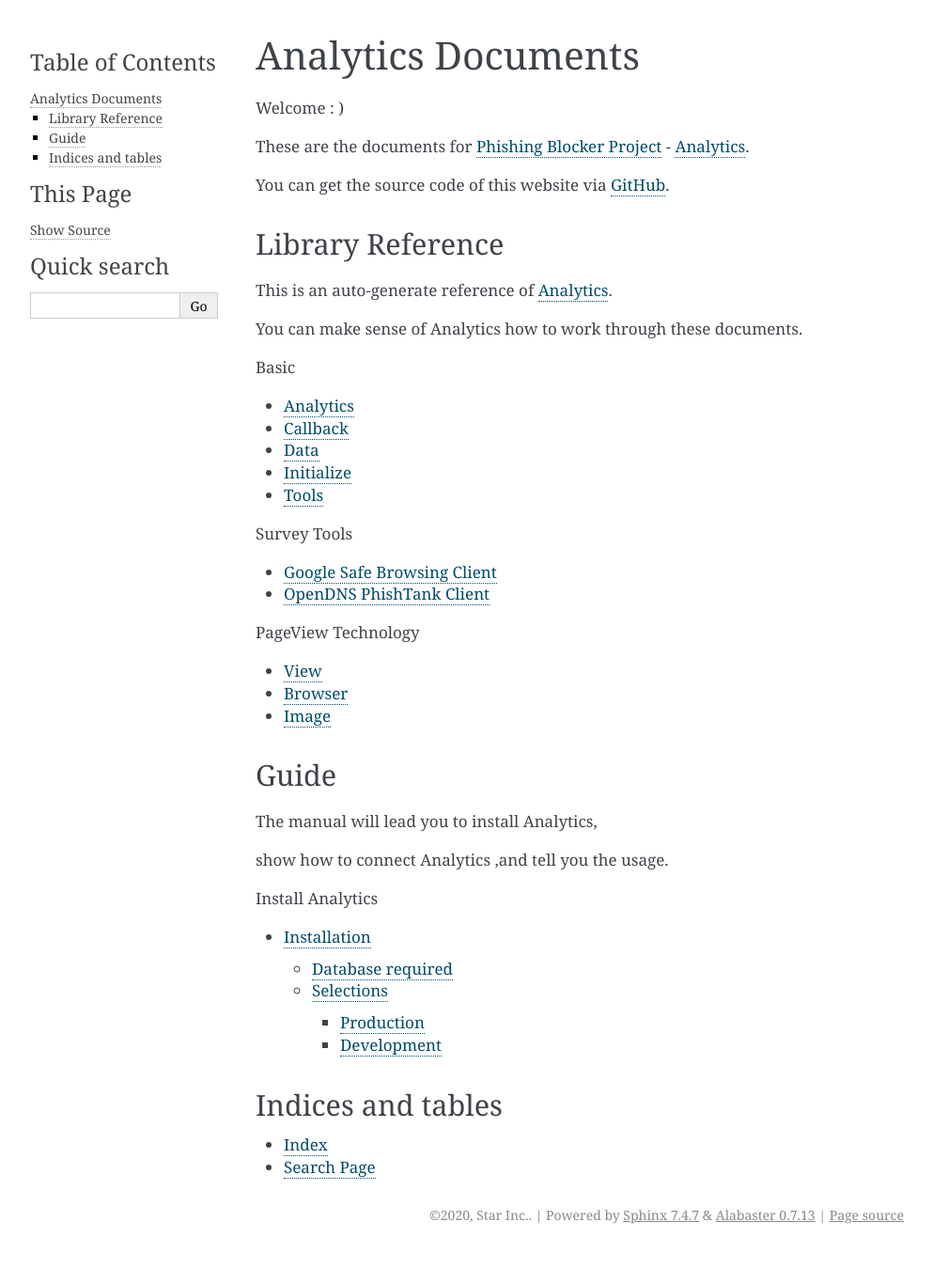
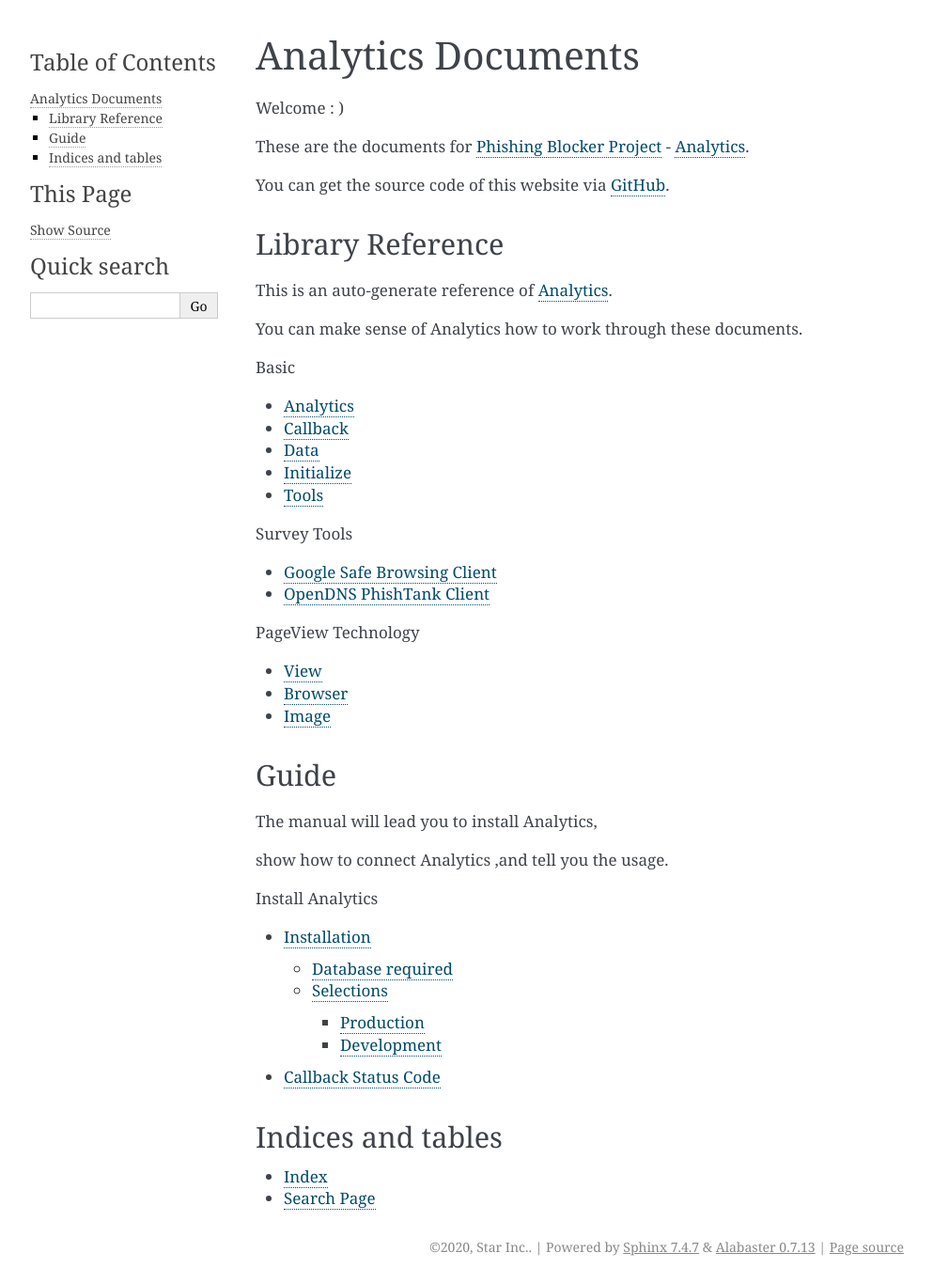
Before and after one commit to meta-star/pbp_analytics, a Sphinx documentation site: the page built from docs/index.rst, in a window 1280 px wide. Shown: the whole page at 94% size, without its empty margins (148-1141 px from the left). Built offline with Sphinx 7.4.7, drawn with Linux system fonts in a browser that asks for light colours; before the commit the page ends 1332 px from its top, so only the background shows below that.

Commit message:
Update documents

```diff
--- a/docs/guide/callback_status_code.md
+++ b/docs/guide/callback_status_code.rst
@@ -1,3 +1,6 @@
+Callback Status Code
+====================
+
 - `200` Success With `url` And `trust_score` Tag
 - `201` Success With `msg` Tag
 - `202` Success Without Any Response
@@ -11,6 +14,9 @@
 Correct Request:
 
     {
+
         "version":1,
+
         "url": "https://example.org/"
+
     }
--- a/docs/index.rst
+++ b/docs/index.rst
@@ -55,6 +55,7 @@
    :caption: Install Analytics
 
    guide/installation/index
+   guide/callback_status_code.rst
 
 Indices and tables
 ------------------
```
